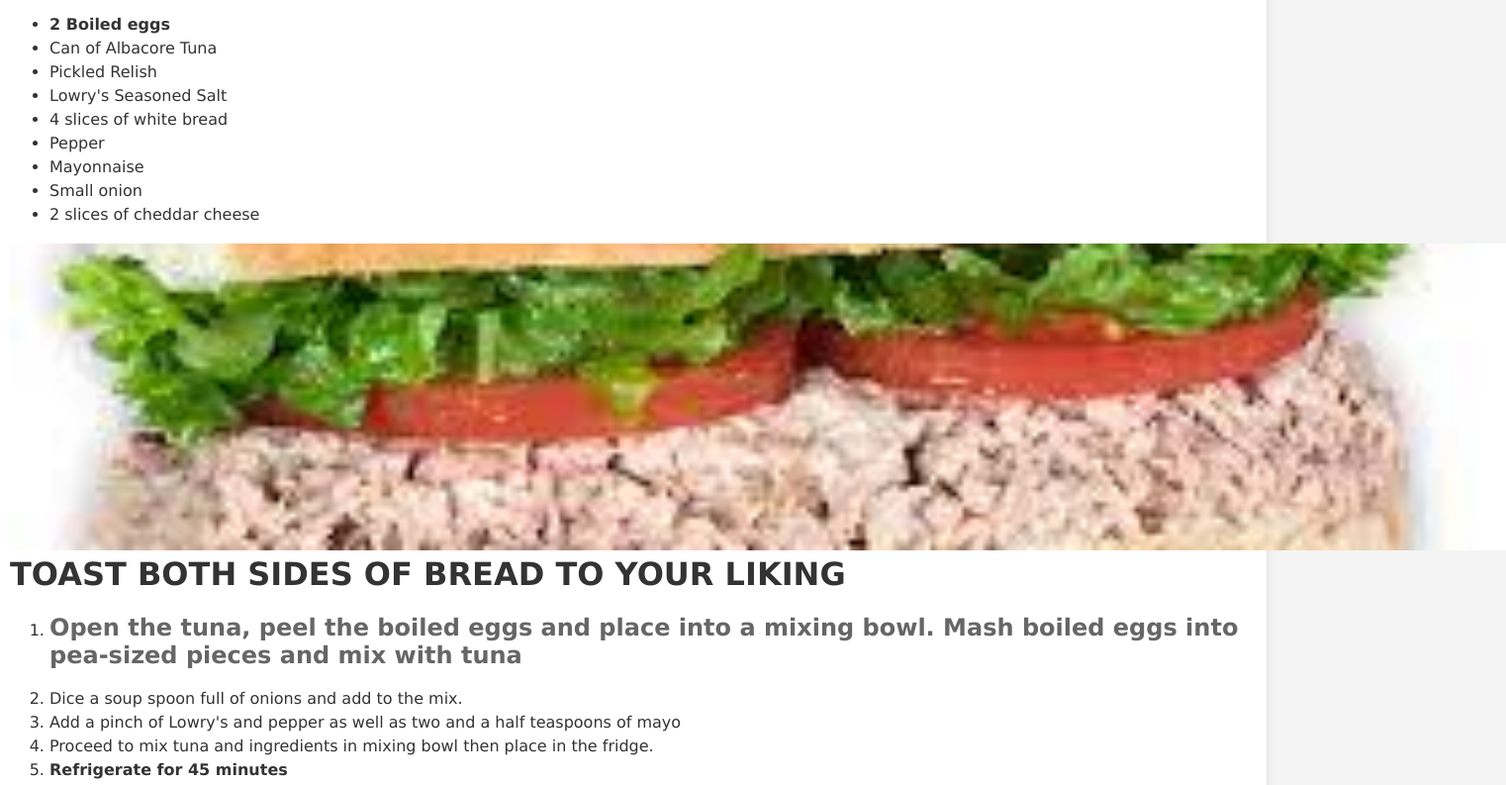
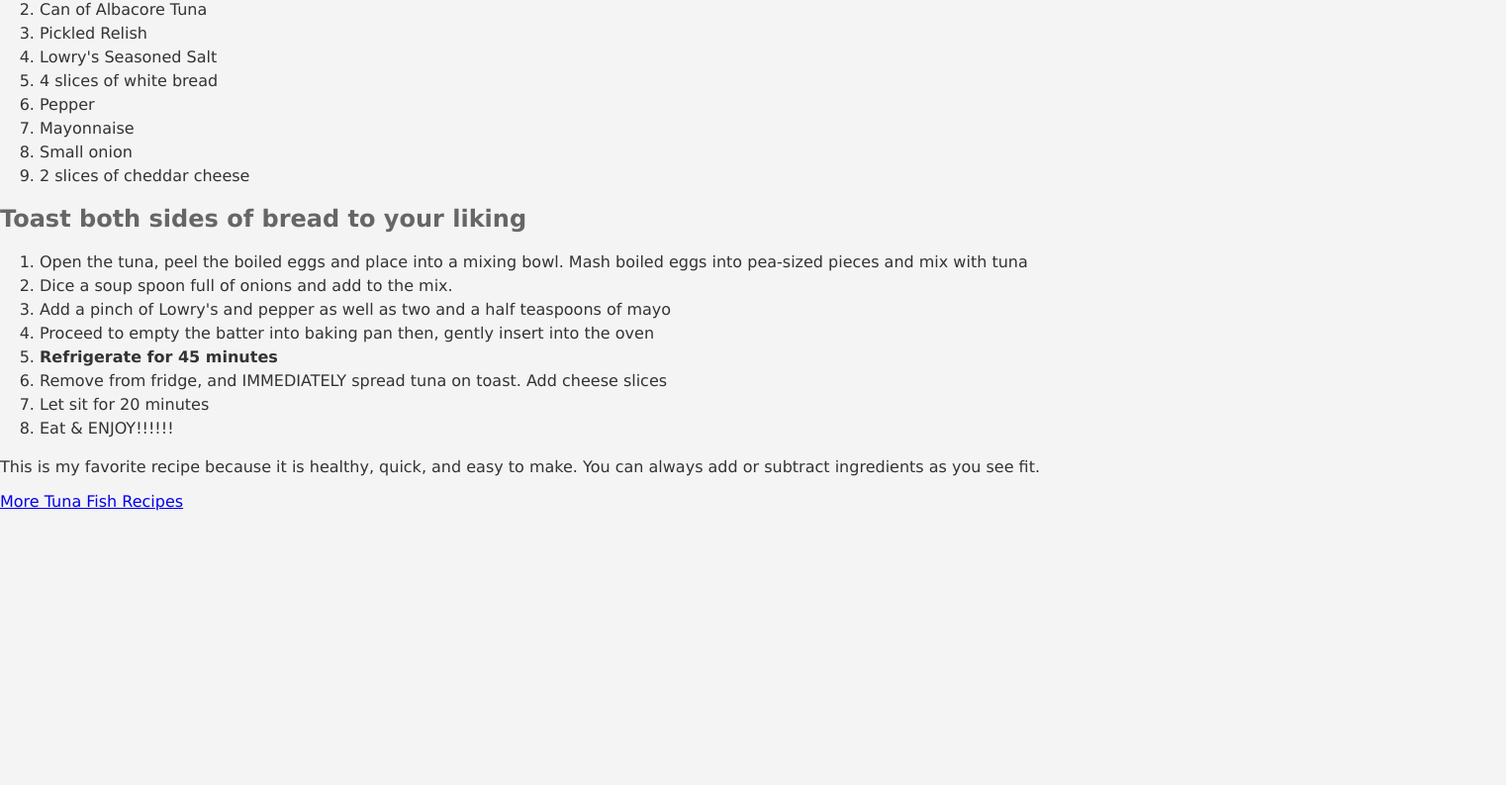
Before and after one commit to va1121087/csit122, a plain HTML site: page index.html in a window 1280 px wide. Shown: the part 143-936 px from the top of the page at 99% size, 1522 px wide, since content can reach past the window. After the commit the page ends 800 px from the top, so only its background shows below. Drawn offline with Linux system fonts and the light colour scheme; files whose address does not match are found by name.

Commit message:
Add files via upload

```diff
--- a/index.html
+++ b/index.html
@@ -3,15 +3,12 @@
 <head>
   <title>My Favorite Recipe</title>
   <meta charset="utf-8">
-  <link rel="stylesheet"  href="recipe.css">
+  <link rel="stylesheet" type="text/css" href="recipe.css">
 </head>
 <body>
-  <div class="comtainer">
-  <img src="tunaimages/tunasand3.jpg" alt="Place Tuna image here" class="inline-image" />
-   <div class="recipe-section">
   <h1><u>MY Favorite Recipe:</u></h1>
   <h1>Tuna Fish on Toast</h1>
-  <ul>
+  <ol>
     <li><strong>2 Boiled eggs</strong></li>
     <li>Can of Albacore Tuna</li>
     <li>Pickled Relish</li>
@@ -21,21 +18,22 @@
     <li>Mayonnaise</li>
     <li>Small onion</li>
     <li>2 slices of cheddar cheese</li>
-  </ul>
-   <div class="background-image"></div>
-   <h1>Toast both sides of bread to your liking</h1>
-   <ol>
-    <li><h2>Open the tuna, peel the boiled eggs and place into a mixing bowl. Mash boiled eggs into pea-sized pieces and mix with tuna<h2></li>
+  </ol>
+
+  <h2>Toast both sides of bread to your liking</h2>
+  <ol>
+    <li>Open the tuna, peel the boiled eggs and place into a mixing bowl. Mash boiled eggs into pea-sized pieces and mix with tuna</li>
     <li>Dice a soup spoon full of onions and add to the mix.</li>
     <li>Add a pinch of Lowry's and pepper as well as two and a half teaspoons of mayo</li>
-    <li>Proceed to mix tuna and ingredients in mixing bowl then place in the fridge. </li>
+    <li>Proceed to empty the batter into baking pan then, gently insert into the oven</li>
     <li><strong>Refrigerate for 45 minutes</strong></li>
     <li>Remove from fridge, and IMMEDIATELY spread tuna on toast. Add cheese slices</li>
-     <li>Eat & ENJOY!!!!!!</li>
+    <li>Let sit for 20 minutes</li>
+    <li>Eat & ENJOY!!!!!!</li>
   </ol>
+
   <p>This is my favorite recipe because it is healthy, quick, and easy to make. You can always add or subtract ingredients as you see fit.</p>
-<a href="https://www.allrecipes.com/recipe/16468/tuna-fish-salad/" class="more recipes-link"><strong>More Tuna Fish Recipes </strong></a>
-</div>
-  </div>
+
+  <a href="https://www.allrecipes.com/recipe/16468/tuna-fish-salad/">More Tuna Fish Recipes</a>
 </body>
 </html>
```
